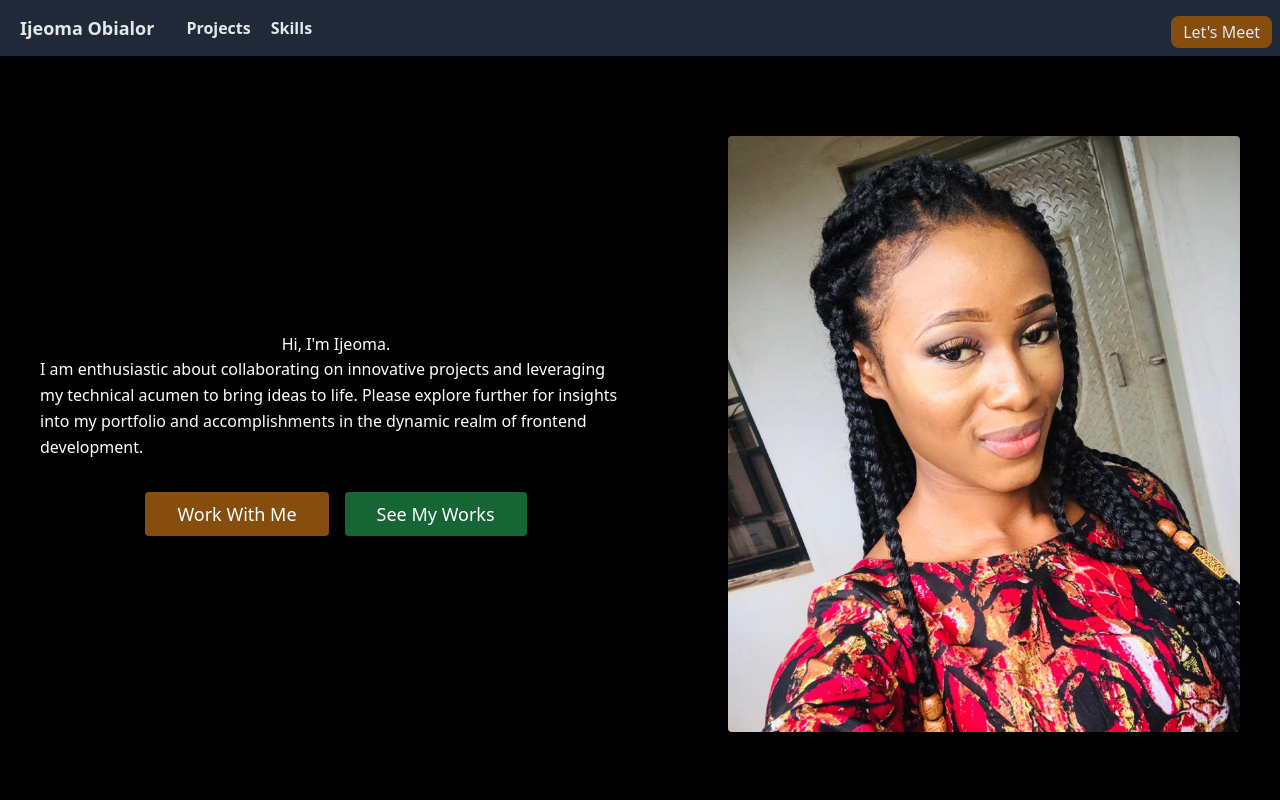
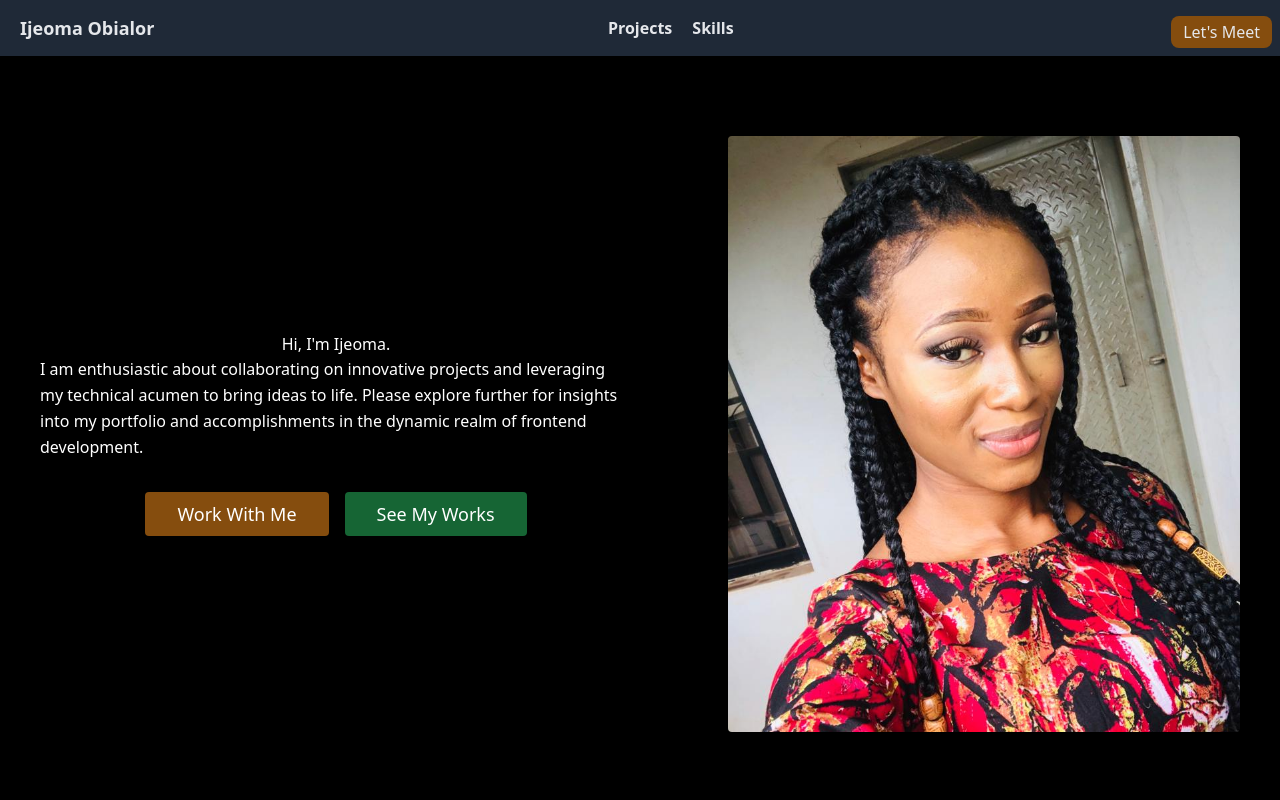
Before and after one commit to Igraziella/my_portfolio_project, a React (Vite) app in the folder my-portfolio/: page / in a window 1280 px wide. Shown: the top 800 px of the page. Built offline with nearby package versions, Linux system fonts and the light colour scheme.

Commit message:
made minor changes to Nabar

```diff
--- a/my-portfolio/src/components/Navbar.jsx
+++ b/my-portfolio/src/components/Navbar.jsx
@@ -3,13 +3,14 @@ import React from "react";
 export default function Navbar() {
     return (
         <header className="bg-gray-800 text-gray-200 md:sticky top-0 z-10">
+
             <div className="container mx-auto flex flex-wrap p-0 flex-col md:flex-row items-center">
                 <a className="title-font font-bold mb-4 ml-5 md:mb-0">
                     <a href="about" className="text-lg">
                         Ijeoma Obialor
                     </a>
                 </a>
-                <nav className="font-bold md:mr-auto md:ml-4 md:py-1 md:pl-4 md:border-gray-700 flex flex-wrap items-center justify-center">
+                <nav className="font-semibold md:mr-auto md:ml-auto md:py-1 md:pl-4 md:border-gray-700 flex flex-wrap items-center justify-center text-base">
                     <a href="#projects" className="mr-5 hover:text-yellow-600">
                         Projects
                     </a>
```
